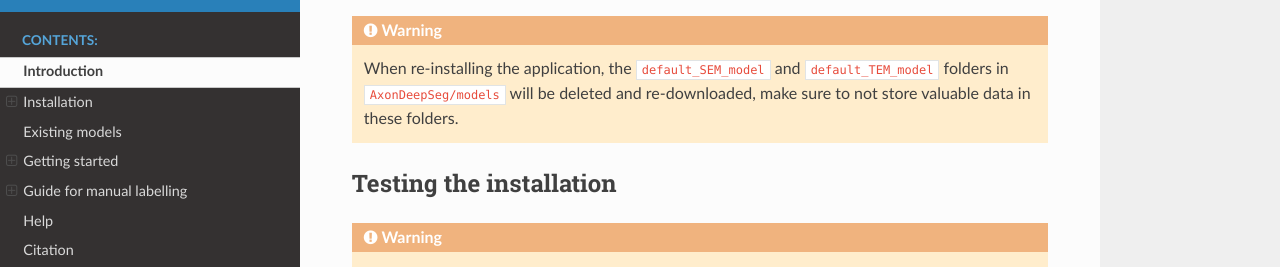
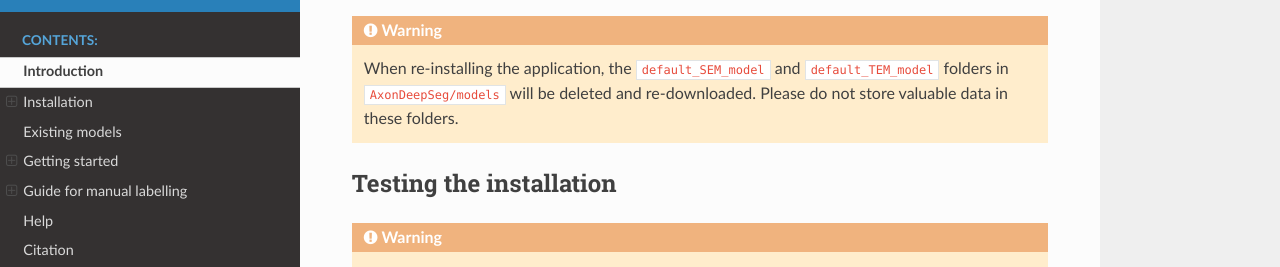
Before and after one commit to axondeepseg/axondeepseg, a Sphinx documentation site: the page built from docs/source/documentation.rst, in a window 1280 px wide and 900 px high, scrolled down 3899 px. Shown: the part 174-441 px from the top of the window. Built offline with Sphinx 7.4.7 and the Read the Docs theme 2.0.0, drawn with Linux system fonts in a browser that asks for light colours.

Commit message:
Update documentation.rst

```diff
--- a/docs/source/documentation.rst
+++ b/docs/source/documentation.rst
@@ -145,7 +145,7 @@
         pip install -e .
 
 .. WARNING ::
-   When re-installing the application, the ``default_SEM_model`` and ``default_TEM_model`` folders in ``AxonDeepSeg/models`` will be deleted and re-downloaded, make sure to not store valuable data in these folders.
+   When re-installing the application, the ``default_SEM_model`` and ``default_TEM_model`` folders in ``AxonDeepSeg/models`` will be deleted and re-downloaded. Please do not store valuable data in these folders.
 
 Testing the installation
 ------------------------
```
